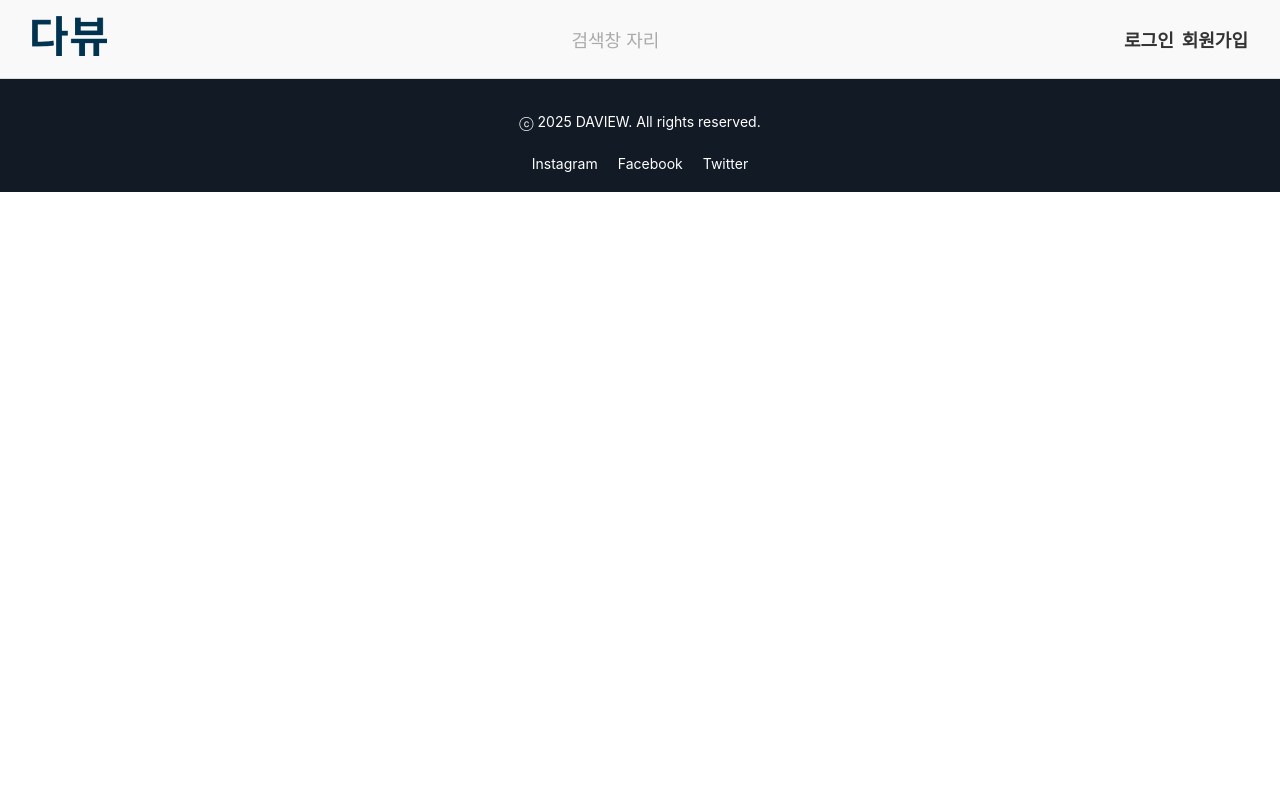
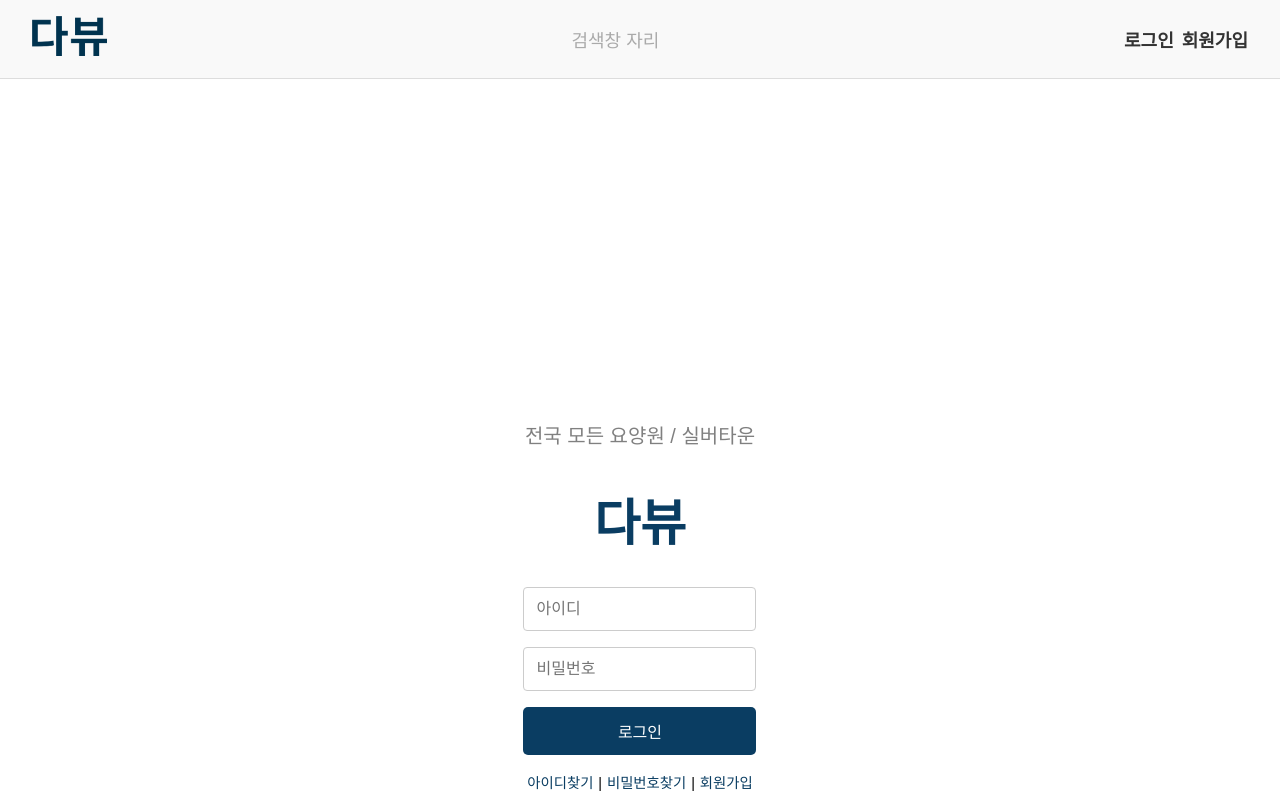
Before and after one commit to thetestt/daview-frontend, a React (Create React App) app: page /login in a window 1280 px wide. Shown: the top 800 px of the page. Built offline with nearby package versions, Linux system fonts and the light colour scheme.

Commit message:
로그인 페이지 프론트 추가 및 수정

```diff
--- a/src/App.js
+++ b/src/App.js
@@ -10,6 +10,7 @@ import NursingHome from "./pages/NursingHome";
 import NursingHomeDetail from "./pages/NursingHomeDetail";
 import Silvertown from "./pages/Silvertown";
 import SilvertownDetail from "./pages/SilvertownDetail";
+import LoginPage from "./pages/auth/LoginPage";
 
 function App() {
   return (
@@ -24,6 +25,8 @@ function App() {
         <Route path="/nursinghome/:id" element={<NursingHomeDetail />} />
         <Route path="/silvertown" element={<Silvertown />} />
         <Route path="/silvertown/:id" element={<SilvertownDetail />} />
+        <Route path="/login" element={<LoginPage />} />
+
       </Routes>
       <Footer />
     </div>
--- /dev/null
+++ b/src/pages/auth/LoginPage.js
@@ -0,0 +1,50 @@
+import React, { useState } from "react";
+import "../../styles/auth/LoginPage.css";
+import Footer from "../../components/Footer";
+
+function LoginPage() {
+  const [username, setUsername] = useState("");
+  const [password, setPassword] = useState("");
+
+  const handleSubmit = (e) => {
+    e.preventDefault();
+    console.log("아이디:", username);
+    console.log("비밀번호:", password);
+  };
+
+  return (
+    <div className="page-wrapper">
+    <div className="login-container"></div>
+    <div className="login-container">
+      <p className="login-subtitle">전국 모든 요양원 / 실버타운</p>
+      <h1 className="login-logo">다뷰</h1>
+      <form onSubmit={handleSubmit} className="login-form">
+        <input
+          type="text"
+          placeholder="아이디"
+          value={username}
+          onChange={(e) => setUsername(e.target.value)}
+        />
+        <input
+          type="password"
+          placeholder="비밀번호"
+          value={password}
+          onChange={(e) => setPassword(e.target.value)}
+        />
+        <button type="submit">로그인</button>
+      </form>
+      <div className="login-links">
+        <a href="#">아이디찾기</a>
+        <span>|</span>
+        <a href="#">비밀번호찾기</a>
+        <span>|</span>
+        <a href="/signup">회원가입</a>
+      </div>
+
+    </div>
+    </div>
+
+  );
+}
+
+export default LoginPage;
--- /dev/null
+++ b/src/styles/auth/LoginPage.css
@@ -0,0 +1,86 @@
+.login-container {
+    max-width: 320px;
+    margin: 5rem auto;
+    text-align: center;
+    font-family: sans-serif;
+    justify-content: flex-start;
+    padding-top:20px;
+  }
+
+  .login-subtitle {
+    font-size: 20px;
+    color: gray;
+    margin-bottom: 0px;
+    padding-top:20px;
+  }
+
+  .login-logo {
+    font-size: 50px;
+    font-weight: bold;
+    margin-bottom: 2rem;
+    color: #0a3d62;
+  }
+
+  .login-form input {
+    display: block;
+    width: 100%;
+    padding: 0.75rem;
+    margin-bottom: 1rem;
+    border: 1px solid #ccc;
+    border-radius: 4px;
+    font-size: 1rem;
+  }
+
+  .login-form button {
+    width: 100%;
+    padding: 0.75rem;
+    background-color: #0a3d62;
+    color: white;
+    border: none;
+    border-radius: 5px;
+    font-size: 1rem;
+    cursor: pointer;
+  }
+
+  .login-form input,
+  .login-form button {
+  box-sizing: border-box;
+  }
+
+  .login-form button:hover {
+    background-color: #074b80;
+  }
+
+  .login-links {
+    margin-top: 1rem;
+    font-size: 0.9rem;
+  }
+
+  .login-links a {
+    color: #0a3d62;
+    text-decoration: none;
+    margin: 0 0.3rem;
+  }
+
+  .login-links a:hover {
+    text-decoration: underline;
+  }
+
+  .login-container {
+    flex: 1; /* 남은 공간 차지 */
+    display: flex;
+    flex-direction: column;
+    justify-content: center; /* 중앙 정렬 */
+    align-items: center;
+  }
+
+  .page-wrapper {
+    min-height: 100vh;
+    display: flex;
+    flex-direction: column;
+    justify-content: center;
+  }
+
+  .footer {
+    margin-top: auto;
+  }
```
